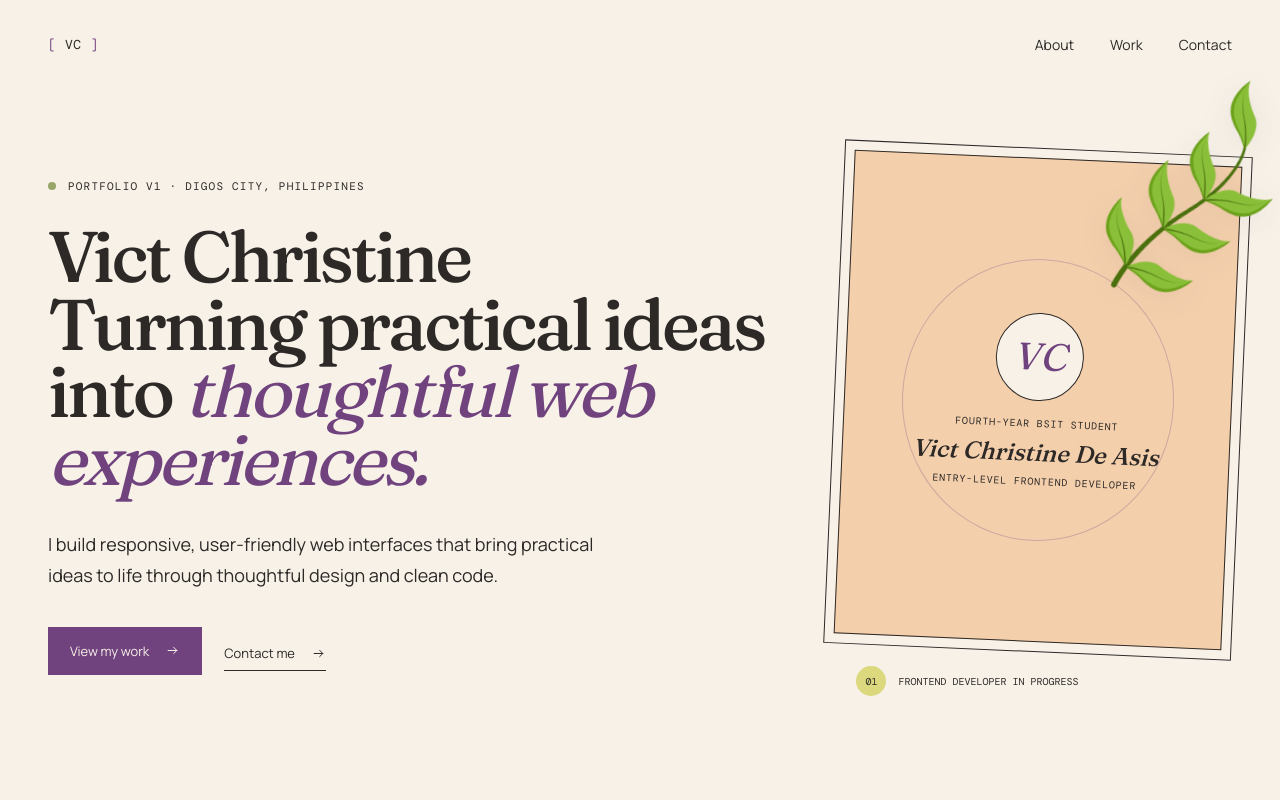
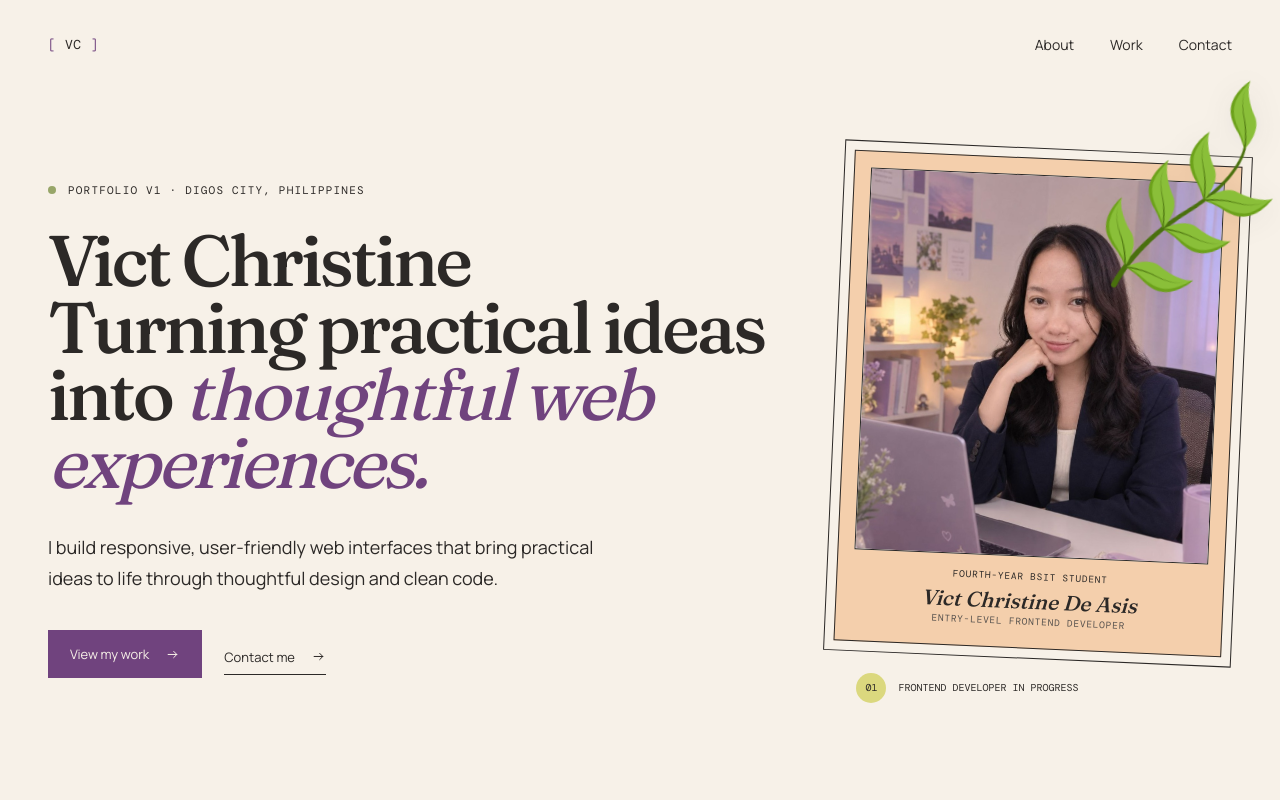
Before and after one commit to vcrstn/portfolio, a React (Vite) app: page / in a window 1280 px wide. Shown: the top 800 px of the page. Built offline with nearby package versions, Linux system fonts and the light colour scheme; the HTML template or start-up script is replaced by a standard one; a web font is replaced by a local one.

Commit message:
feat: add personal portrait photo to hero profile card

```diff
--- a/src/components/Hero.tsx
+++ b/src/components/Hero.tsx
@@ -32,12 +32,18 @@ export default function Hero() {
           className="botanical-branch"
         />
         <div className="portrait-card">
-          <div className="portrait-monogram" aria-hidden="true">
-            {profile.initials}
+          <div className="portrait-photo-frame">
+            <img
+              src="/profile-portrait.jpg"
+              alt={profile.fullName}
+              className="portrait-photo"
+            />
           </div>
-          <span>{profile.status}</span>
-          <strong>{profile.fullName}</strong>
-          <small>{profile.role}</small>
+          <div className="portrait-info">
+            <span>{profile.status}</span>
+            <strong>{profile.fullName}</strong>
+            <small>{profile.role}</small>
+          </div>
         </div>
         <p className="portrait-caption">
           <span>01</span> Frontend developer in progress
--- a/src/index.css
+++ b/src/index.css
@@ -257,67 +257,68 @@ h1 {
 
 .portrait-card {
   align-items: center;
-  aspect-ratio: 4 / 5;
   background: var(--peach);
   border: 1px solid var(--ink);
   display: flex;
   flex-direction: column;
-  justify-content: center;
   outline: 1px solid var(--ink);
   outline-offset: 9px;
-  padding: 28px 22px;
+  padding: 16px 16px 20px;
   position: relative;
   text-align: center;
   transform: rotate(2.5deg);
   z-index: 1;
 }
 
-.portrait-card::before {
-  border: 1px solid rgba(112, 67, 126, 0.28);
-  border-radius: 50%;
-  content: "";
-  height: 58%;
-  pointer-events: none;
-  position: absolute;
-  width: 70%;
+.portrait-photo-frame {
+  aspect-ratio: 1 / 1.08;
+  background: var(--cream);
+  border: 1px solid var(--ink);
+  overflow: hidden;
+  position: relative;
+  width: 100%;
 }
 
-.portrait-monogram {
+.portrait-photo {
+  display: block;
+  height: 100%;
+  object-fit: cover;
+  object-position: center 20%;
+  width: 100%;
+}
+
+.portrait-info {
   align-items: center;
-  background: var(--cream);
-  border: 1px solid var(--ink);
-  border-radius: 50%;
-  color: var(--plum);
-  display: grid;
-  font-family: "Fraunces", serif;
-  font-size: 38px;
-  font-style: italic;
-  height: 88px;
-  margin-bottom: 16px;
-  place-items: center;
+  display: flex;
+  flex-direction: column;
+  margin-top: 14px;
   position: relative;
-  width: 88px;
+  width: 100%;
   z-index: 1;
 }
 
-.portrait-card span,
-.portrait-card small {
+.portrait-info span,
+.portrait-info small {
   font-family: "DM Mono", monospace;
-  font-size: 10px;
+  font-size: 9.5px;
   letter-spacing: 0.08em;
   position: relative;
   text-transform: uppercase;
   z-index: 1;
 }
 
-.portrait-card strong {
+.portrait-info strong {
   font-family: "Fraunces", serif;
-  font-size: 24px;
+  font-size: 21px;
   font-style: italic;
   font-weight: 500;
-  margin: 8px 0;
+  margin: 5px 0 2px;
   position: relative;
   z-index: 1;
+}
+
+.portrait-info small {
+  color: var(--muted);
 }
 
 .portrait-caption {
```
Also changed, not shown: public/profile-portrait.jpg (added).
